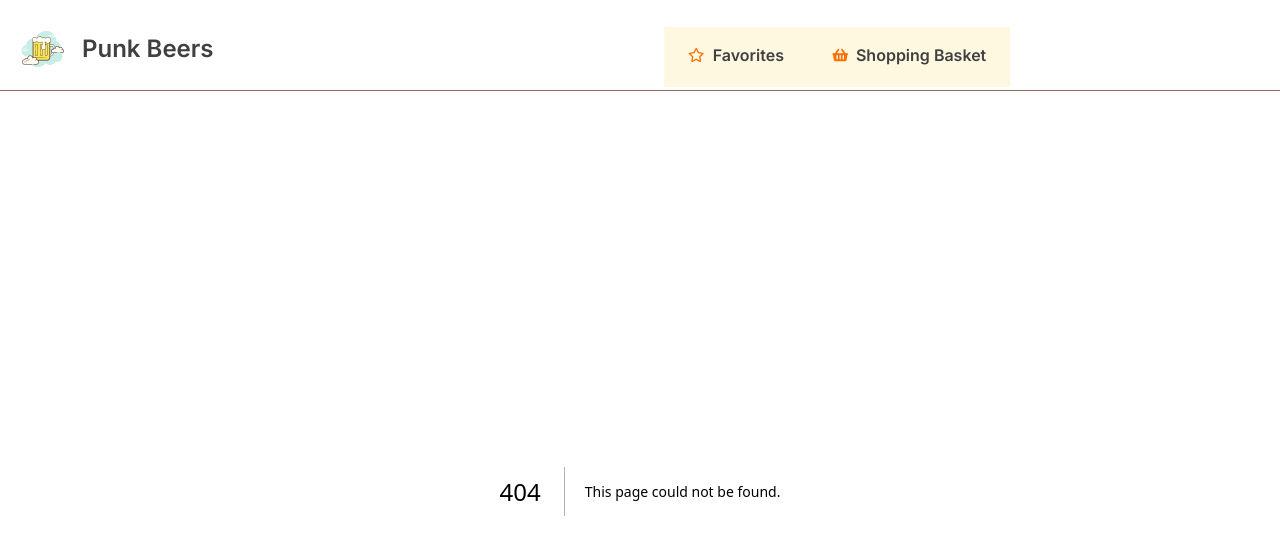
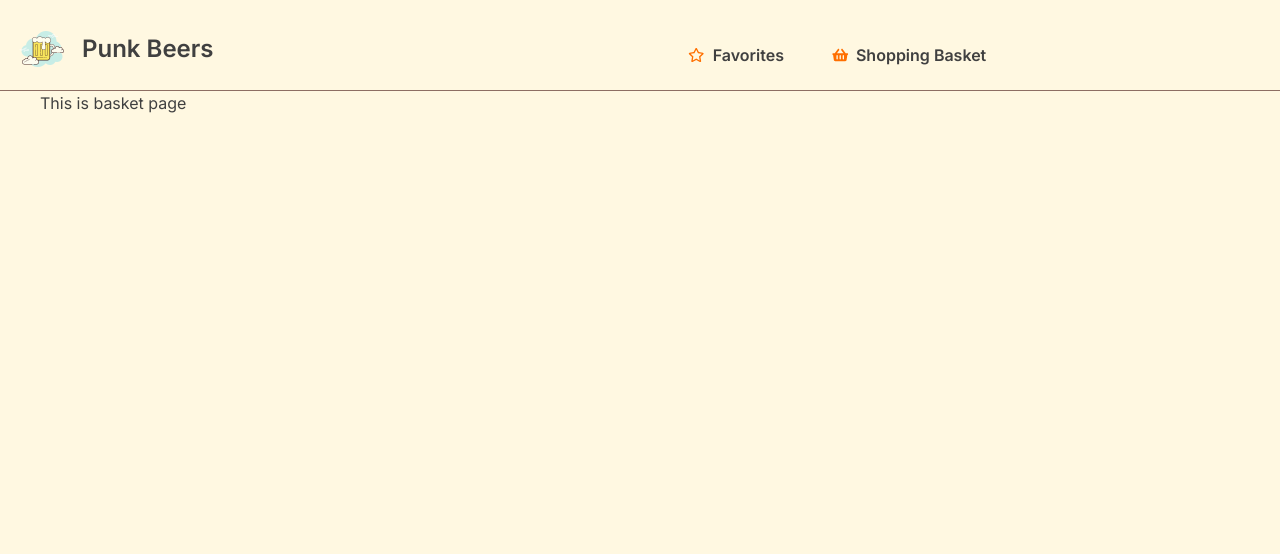
Before and after one commit to tannaz97shr/punk-beers, a Next.js app: page /basket in a window 1280 px wide. Before the commit this address had no page. Shown: the top 554 px of the page. Built offline with nearby package versions, Linux system fonts and the light colour scheme.

Commit message:
feat: initial routing

```diff
--- /dev/null
+++ b/src/app/basket/page.tsx
@@ -0,0 +1,7 @@
+export default function BasketPage() {
+  return (
+    <>
+      <div>This is basket page</div>
+    </>
+  );
+}
--- /dev/null
+++ b/src/app/favorites/page.tsx
@@ -0,0 +1,7 @@
+export default function FavoritesPage() {
+  return (
+    <>
+      <div>This is favorites page</div>
+    </>
+  );
+}
--- /dev/null
+++ b/src/app/not-found.tsx
@@ -0,0 +1,8 @@
+export default function NotFound() {
+  return (
+    <>
+      <div>404 Not Found!</div>
+      <div>Unfortunately we could not find the page</div>
+    </>
+  );
+}
```
